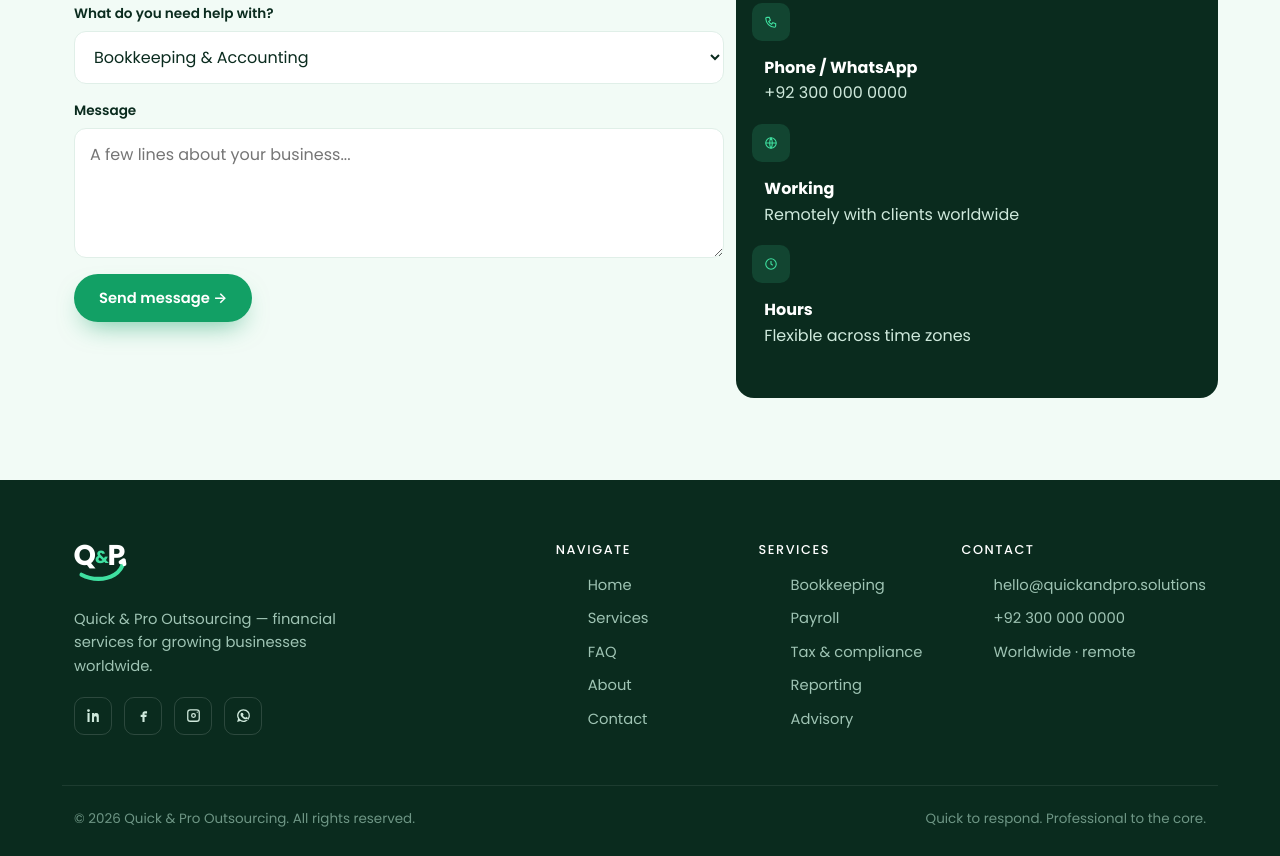
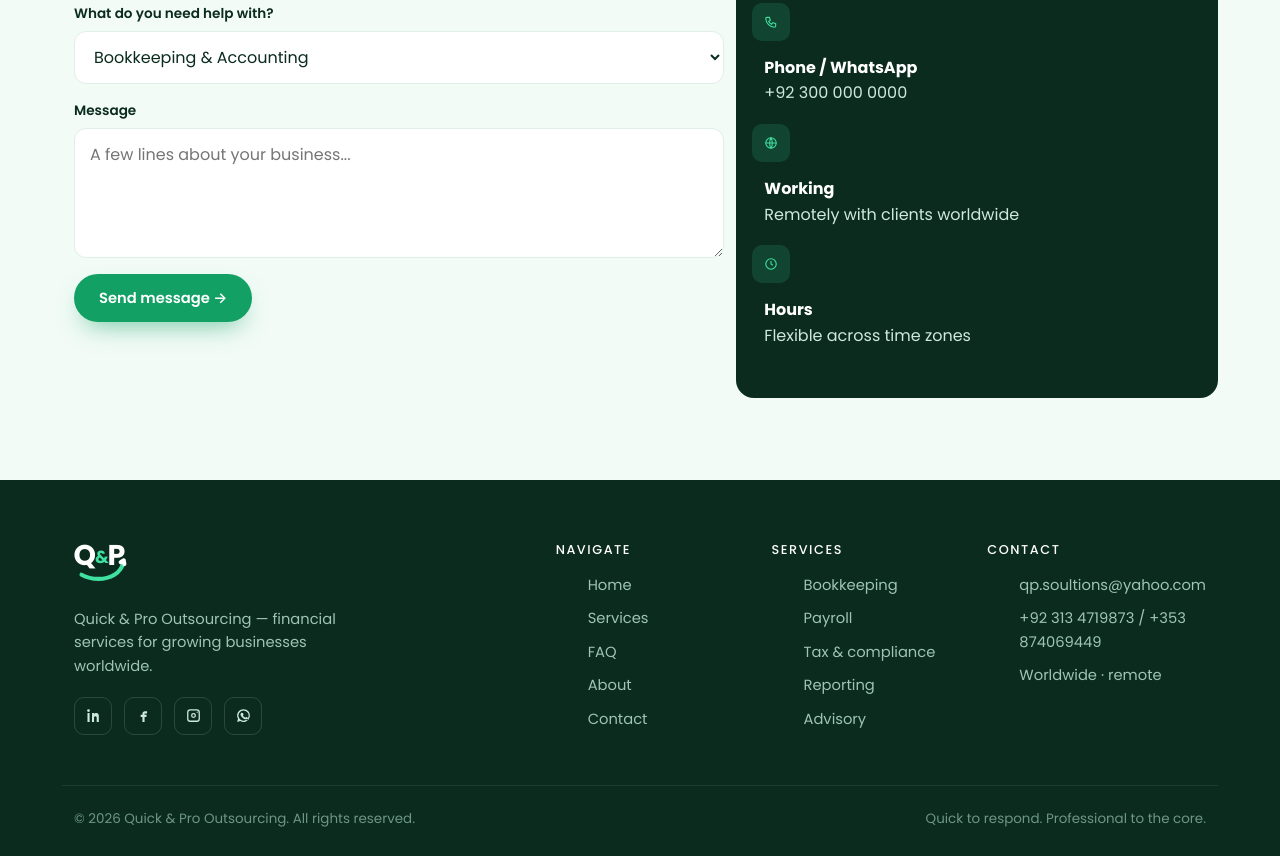
Before and after one commit to umairhassan52840/q-pSolution, a plain HTML site: page index.html in a window 1280 px wide. Shown: the part 6319-7175 px from the top of the page. Drawn offline with nearby package versions, Linux system fonts and the light colour scheme.

Commit message:
index.html

```diff
--- a/index.html
+++ b/index.html
@@ -552,7 +552,7 @@
       </div>
       <div class="col-6 col-lg"><h5>Navigate</h5><ul><li><a href="#top">Home</a></li><li><a href="#services">Services</a></li><li><a href="#faq">FAQ</a></li><li><a href="#about">About</a></li><li><a href="#contact">Contact</a></li></ul></div>
       <div class="col-6 col-lg"><h5>Services</h5><ul><li><a href="#services">Bookkeeping</a></li><li><a href="#services">Payroll</a></li><li><a href="#services">Tax &amp; compliance</a></li><li><a href="#services">Reporting</a></li><li><a href="#services">Advisory</a></li></ul></div>
-      <div class="col-6 col-lg"><h5>Contact</h5><ul><li><a href="mailto:hello@quickandpro.solutions">hello@quickandpro.solutions</a></li><li><a href="https://wa.me/923000000000">+92 300 000 0000</a></li><li>Worldwide · remote</li></ul></div>
+      <div class="col-6 col-lg"><h5>Contact</h5><ul><li><a href="mailto:qp.solutions@yahoo.com">qp.soultions@yahoo.com</a></li><li><a href="https://wa.me/923134719873">+92 313 4719873 / +353 874069449</a></li><li>Worldwide · remote</li></ul></div>
     </div>
     <div class="copy"><span>© <span id="yr"></span> Quick &amp; Pro Outsourcing. All rights reserved.</span><span>Quick to respond. Professional to the core.</span></div>
   </div>
```
